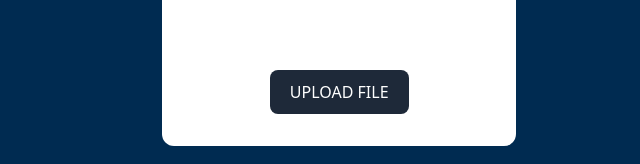
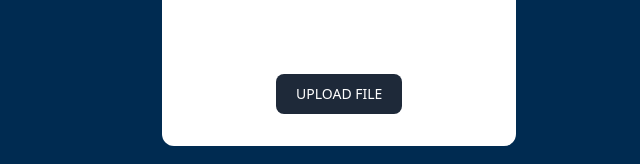
Before and after one commit to jpasanchez/ms-package-analyzer-app, a Vue app: page / in a window 1280 px wide. Shown: the part 507-671 px from the top of the page, without its empty margins (0-640 px from the left). Built offline with nearby package versions, Linux system fonts and the light colour scheme.

Commit message:
File Upload Functionality
Add file upload composable with selectFile, readFile and removeFile functions and that returns file object, error object and content value
Replace button with file input element Style upload input

```diff
--- a/src/App.vue
+++ b/src/App.vue
@@ -1,4 +1,6 @@
 <script setup>
+import { useFileUpload } from '@/composables/fileUpload.js';
+const { file, error, content, selectFile, removeFile } = useFileUpload();
 </script>
 
 <template>
@@ -8,13 +10,13 @@
       <div class="upload-box rounded-xl aspect-(--my-aspect-ratio) bg-white py-8 px-20 text-center">
         <div class="text-lg font-medium">Please Upload JSON File to Analyze</div>
         <div class="text-lg self-center font-medium">
-          <div>
+          <div class="select-none">
             <span class="material-symbols-outlined upload-icon ">upload</span>
           </div>
           Or drag and drop it
         </div>
-        <div class="text-lg text-center">
-          <button type="button" class="
+        <div class="text-lg text-center flex justify-center">
+          <label class="file-upload
           text-white
           uppercase
           bg-gray-800
@@ -24,10 +26,16 @@
           focus:ring-blue-300
           font-medium
           rounded-lg
-          text-base
           px-5
           py-2.5
-          cursor-pointer">Upload File</button>
+          cursor-pointer">
+            <input type="file" @change="selectFile" hidden />
+            <span class="text-sm">Upload File</span>
+          </label>
+        </div>
+        <div class="text-lg">
+          <div v-if="error" style="color: #FF9494">{{ error }}</div>
+          <div v-if="!error && file">Selected file: {{ file.name }}</div>
         </div>
       </div>
     </div>
@@ -77,4 +85,11 @@ main {
   display: block;
   font-size: 40px;
 }
+
+.file-upload {
+  display: flex;
+  justify-content: center;
+  max-width: 85%;
+}
+
 </style>
--- a/src/assets/main.css
+++ b/src/assets/main.css
@@ -14,9 +14,9 @@ body {
   text-rendering: optimizeLegibility;
 }
 
-body, p, span {
-  font-size: 1.4rem;
-}
+/*body, p, span {*/
+/*  font-size: 1.4rem;*/
+/*}*/
 
 #app {
   font-weight: normal;
--- /dev/null
+++ b/src/composables/fileUpload.js
@@ -0,0 +1,51 @@
+import { ref } from 'vue';
+
+export function useFileUpload({ maxSize = 5 * 1024 * 1024, allowedTypes = ['application/json'] } = {}) {
+  const file = ref(null);
+  const error = ref(null);
+  const content = ref(null);
+
+  const selectFile = (event) => {
+    const selectedFile = event.target.files[0];
+    if (!selectedFile) return;
+
+    if (!allowedTypes.includes(selectedFile.type)) {
+      error.value = 'Invalid file type';
+      return;
+    }
+
+    if (selectedFile.size > maxSize) {
+      error.value = 'File size exceeds the allowed limit';
+      return;
+    }
+
+    file.value = selectedFile;
+    error.value = null;
+    readFileContent(selectedFile);
+  };
+
+  const readFileContent = (file) => {
+    const reader = new FileReader();
+    reader.onload = (event) => {
+      content.value = event.target.result;
+    };
+    reader.onerror = () => {
+      error.value = 'Error reading file';
+    };
+    reader.readAsText(file);
+  };
+
+  const removeFile = () => {
+    file.value = null;
+    content.value = null;
+    error.value = null;
+  };
+
+  return {
+    file,
+    error,
+    content,
+    selectFile,
+    removeFile,
+  };
+}
```
